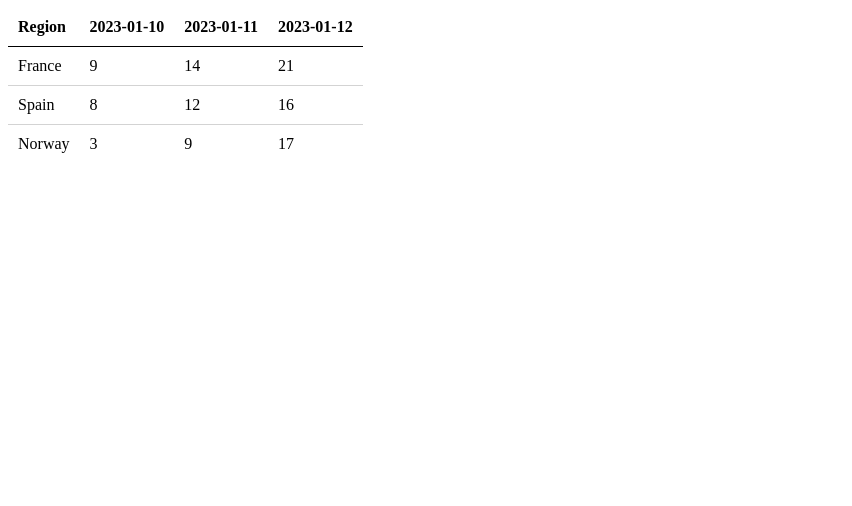
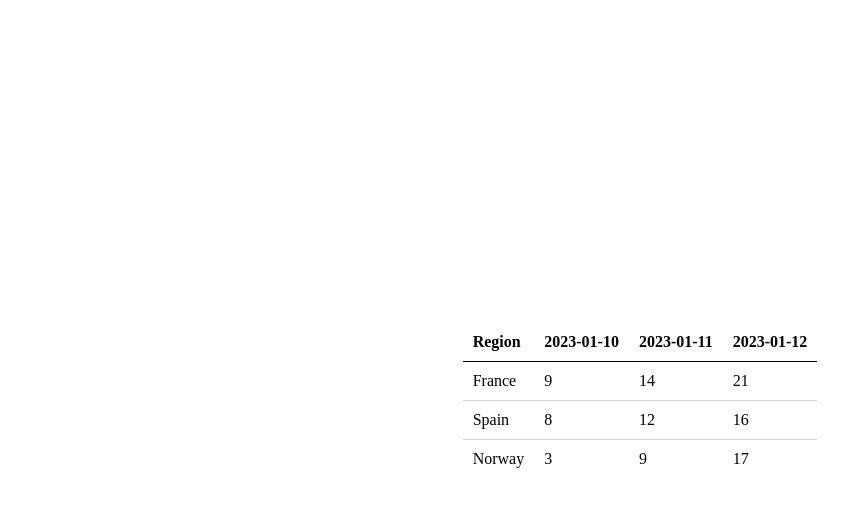
Before and after one commit to Cervest-yvh-test/cervest-yvh-test, a Next.js app: page / in a window 1280 px wide. Shown: the top 506 px of the page, without its empty margins (0-852 px from the left). Built offline with nearby package versions, Linux system fonts and the light colour scheme.

Commit message:
Center the table
Applying some global styles, following nextjs docs (https://nextjs.org/docs/basic-features/built-in-css-support)

```diff
--- /dev/null
+++ b/pages/_app.tsx
@@ -0,0 +1,7 @@
+import '../styles.css';
+
+export default function MyApp({ Component, pageProps }) {
+  return (
+    <Component {...pageProps} />
+  )
+}
--- /dev/null
+++ b/styles.css
@@ -0,0 +1,9 @@
+body {
+    display: flex;
+    flex-direction: column;
+    justify-content: center;
+    align-items: center;
+
+    min-height: 100vh;
+    margin: 0;
+}
```
